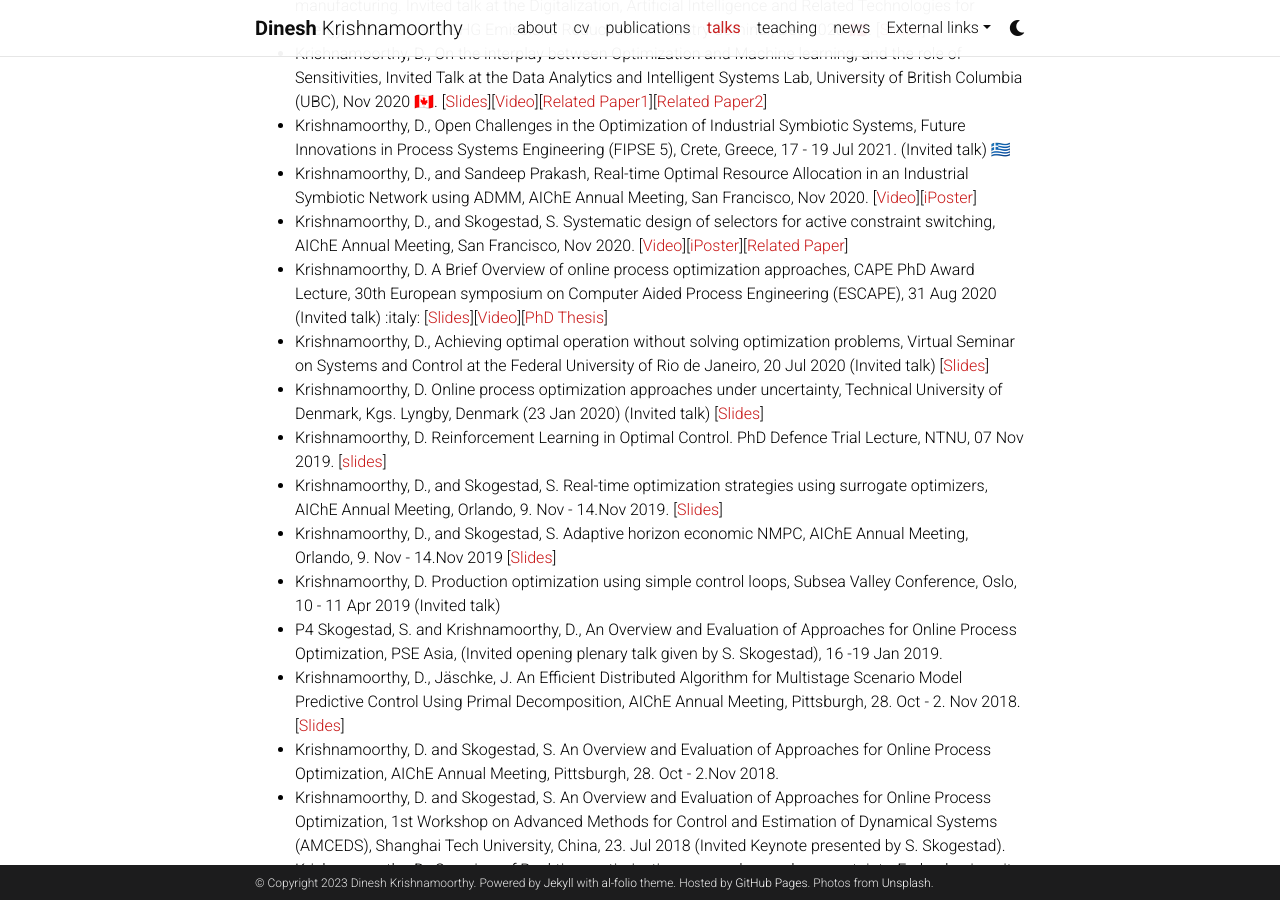
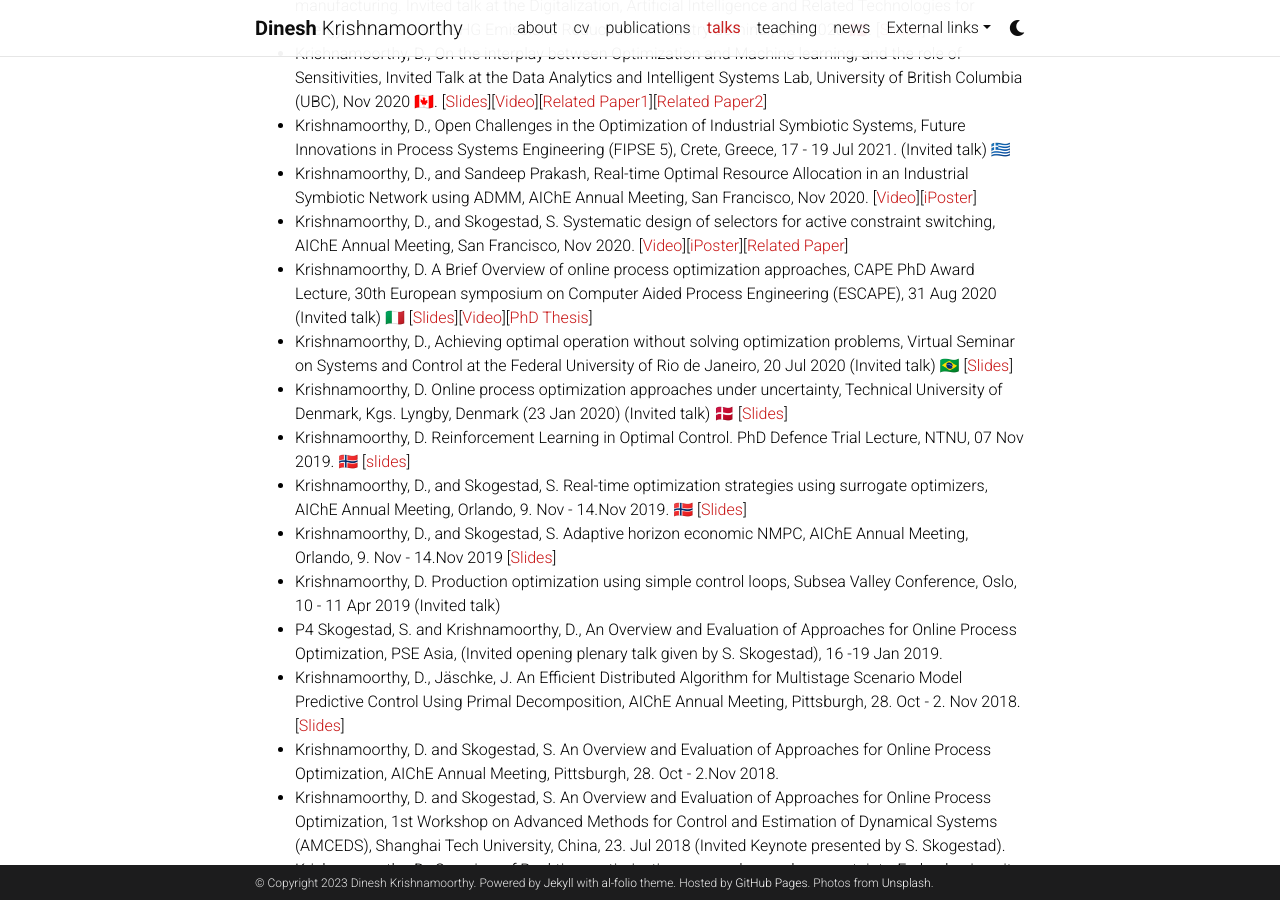
Before and after one commit to dinesh-krishnamoorthy/dinesh-krishnamoorthy.github.io, a Jekyll site: the page built from _pages/talks.md, in a window 1280 px wide and 900 px high, scrolled down 646 px. Built offline with Jekyll 4.4.1, drawn with Linux system fonts in a browser that asks for light colours; emoji names are drawn with the system emoji font; comment, search, counter and statistics services are not loaded; a style sheet for code colours, icons or effects is not loaded; some of the changed lines change nothing that is shown.

Commit message:
Update talks.md

```diff
--- a/_pages/talks.md
+++ b/_pages/talks.md
@@ -20,11 +20,11 @@ Seminar at Electrical and Systems Enginering at UPenn, April 2022 :us:.
 * Krishnamoorthy, D., Open Challenges in the Optimization of Industrial Symbiotic Systems, Future Innovations in Process Systems Engineering (FIPSE 5), Crete, Greece, 17 - 19 Jul 2021. (Invited talk) 🇬🇷
 *	Krishnamoorthy, D., and Sandeep Prakash, Real-time Optimal Resource Allocation in an Industrial Symbiotic Network using ADMM, AIChE Annual Meeting, San Francisco, Nov 2020. [[Video](https://www.youtube.com/watch?v=UV82GkfsyM4&ab_channel=DineshKrishnamoorthy)][[iPoster](https://ann20-aiche.ipostersessions.com/default.aspx?s=3A-FD-9B-DC-49-E0-38-46-FB-78-72-B8-67-70-92-E2)]
 *	Krishnamoorthy, D., and Skogestad, S. Systematic design of selectors for active constraint switching, AIChE Annual Meeting, San Francisco, Nov 2020. [[Video](https://www.youtube.com/watch?v=uBrG1OmaKw8&ab_channel=DineshKrishnamoorthy)][[iPoster](https://ann20-aiche.ipostersessions.com/default.aspx?s=99-BA-08-83-39-AE-0E-6F-2A-0A-29-07-0A-42-1B-E5)][[Related Paper](https://www.sciencedirect.com/science/article/pii/S0098135420307274)]
-* Krishnamoorthy, D. A Brief Overview of online process optimization approaches, CAPE PhD Award Lecture, 30th European symposium on Computer Aided Process Engineering (ESCAPE), 31 Aug 2020 (Invited talk)  :italy: [[Slides](http://folk.ntnu.no/dineshk/Presentations/CAPE%20Award%20Lecture.pdf)][[Video](https://youtu.be/O_1hDuIlhvA)][[PhD Thesis](http://folk.ntnu.no/dineshk/Research/PhD_thesis/Thesis_Main.pdf)]
-*	Krishnamoorthy, D., Achieving optimal operation without solving optimization problems, Virtual Seminar on Systems and Control at the Federal University of Rio de Janeiro, 20 Jul 2020 (Invited talk) [[Slides](http://folk.ntnu.no/dineshk/Presentations/Slides_COPPE_seminar.pdf)]
-* Krishnamoorthy, D. Online process optimization approaches under uncertainty, Technical University of Denmark, Kgs. Lyngby, Denmark (23 Jan 2020) (Invited talk) [[Slides](http://folk.ntnu.no/dineshk/Presentations/RTO%20workshop_DTU_Jan2020.pdf)]
-* Krishnamoorthy, D. Reinforcement Learning in Optimal Control. PhD Defence Trial Lecture, NTNU, 07 Nov 2019. [[slides](http://folk.ntnu.no/dineshk/Presentations/TrialLecture_RL_Dinesh%20Krishnamoorthy.pdf)]
-*	Krishnamoorthy, D., and Skogestad, S. Real-time optimization strategies using surrogate optimizers, AIChE Annual Meeting, Orlando, 9. Nov - 14.Nov 2019. [[Slides](http://folk.ntnu.no/dineshk/Presentations/SurrogateOptimizer.pdf)]
+* Krishnamoorthy, D. A Brief Overview of online process optimization approaches, CAPE PhD Award Lecture, 30th European symposium on Computer Aided Process Engineering (ESCAPE), 31 Aug 2020 (Invited talk) :it: [[Slides](http://folk.ntnu.no/dineshk/Presentations/CAPE%20Award%20Lecture.pdf)][[Video](https://youtu.be/O_1hDuIlhvA)][[PhD Thesis](http://folk.ntnu.no/dineshk/Research/PhD_thesis/Thesis_Main.pdf)]
+*	Krishnamoorthy, D., Achieving optimal operation without solving optimization problems, Virtual Seminar on Systems and Control at the Federal University of Rio de Janeiro, 20 Jul 2020 (Invited talk) 🇧🇷 [[Slides](http://folk.ntnu.no/dineshk/Presentations/Slides_COPPE_seminar.pdf)]
+* Krishnamoorthy, D. Online process optimization approaches under uncertainty, Technical University of Denmark, Kgs. Lyngby, Denmark (23 Jan 2020) (Invited talk) 🇩🇰 [[Slides](http://folk.ntnu.no/dineshk/Presentations/RTO%20workshop_DTU_Jan2020.pdf)]
+* Krishnamoorthy, D. Reinforcement Learning in Optimal Control. PhD Defence Trial Lecture, NTNU, 07 Nov 2019. 🇳🇴 [[slides](http://folk.ntnu.no/dineshk/Presentations/TrialLecture_RL_Dinesh%20Krishnamoorthy.pdf)]
+*	Krishnamoorthy, D., and Skogestad, S. Real-time optimization strategies using surrogate optimizers, AIChE Annual Meeting, Orlando, 9. Nov - 14.Nov 2019. 🇳🇴 [[Slides](http://folk.ntnu.no/dineshk/Presentations/SurrogateOptimizer.pdf)]
 *	Krishnamoorthy, D., and Skogestad, S. Adaptive horizon economic NMPC, AIChE Annual Meeting, Orlando, 9. Nov - 14.Nov 2019 [[Slides](http://folk.ntnu.no/dineshk/Presentations/AHeNMPC.pdf)]
 * Krishnamoorthy, D. Production optimization using simple control loops, Subsea Valley Conference, Oslo, 10 - 11 Apr 2019 (Invited talk)
 *	P4 Skogestad, S. and Krishnamoorthy, D., An Overview and Evaluation of Approaches for Online Process Optimization, PSE Asia, (Invited opening plenary talk given by S. Skogestad), 16 -19 Jan 2019.
```
